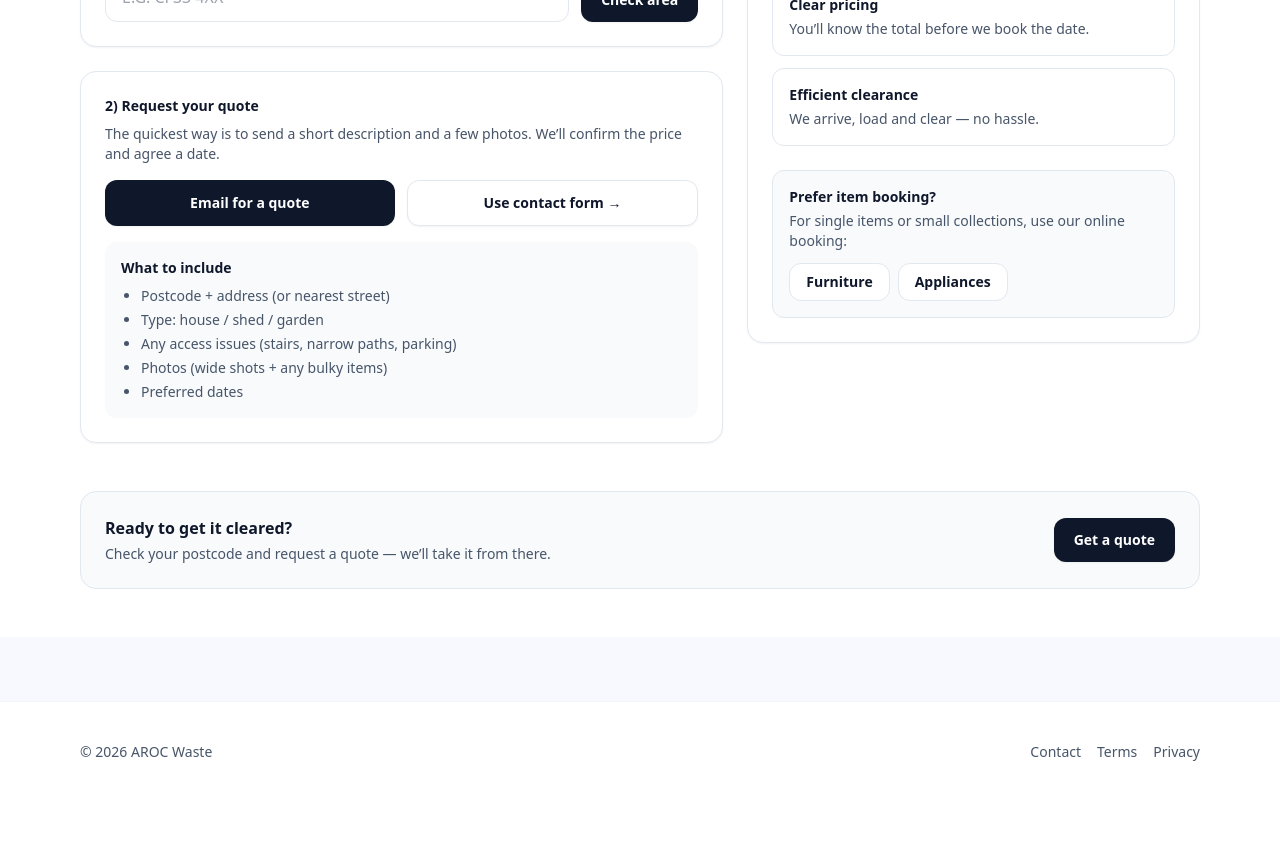
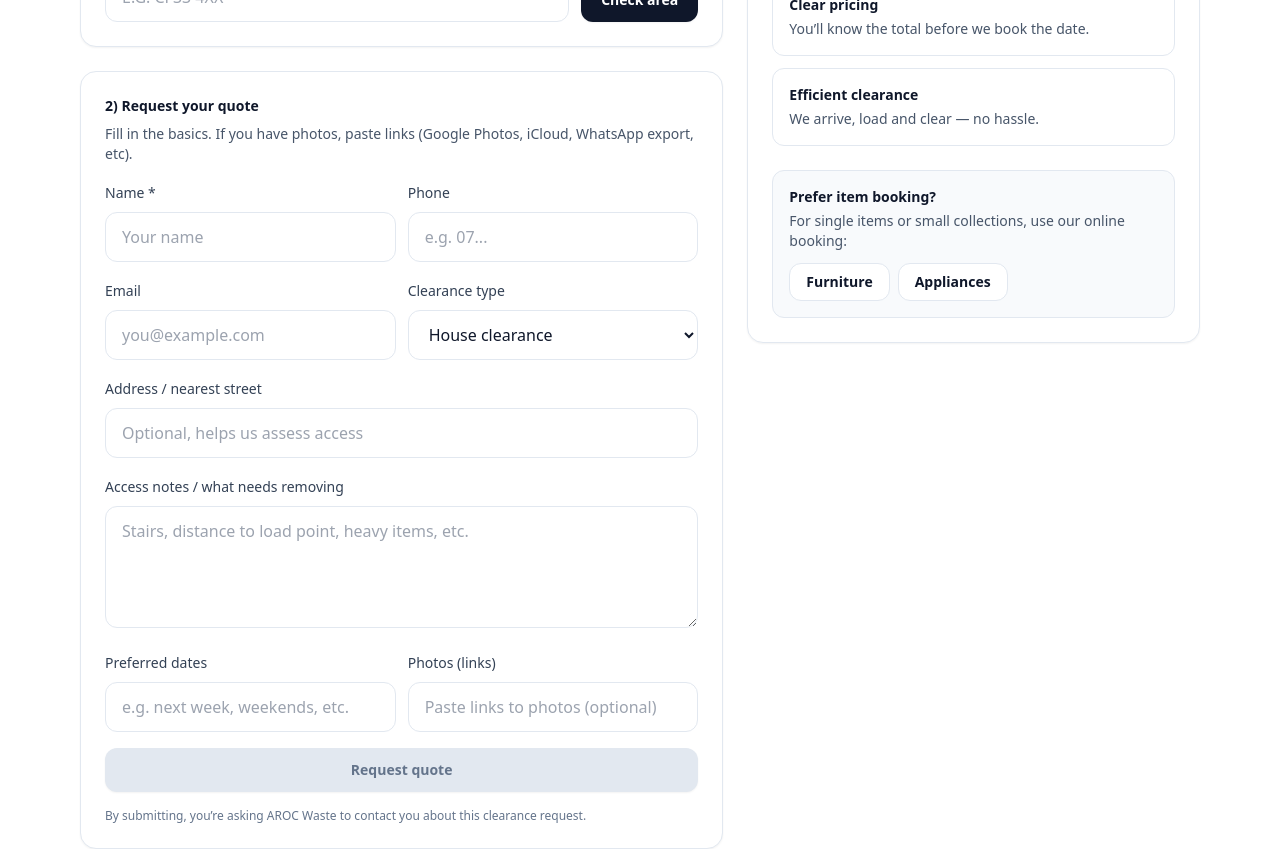
Before and after one commit to othomas555/arocwaste, a Next.js app: page /clearances in a window 1280 px wide. Shown: the part 1420-2269 px from the top of the page. Before the commit the page ends 2222 px from the top, so only its background shows below. Built offline with nearby package versions, Linux system fonts and the light colour scheme.

Commit message:
Update clearances.js

```diff
--- a/pages/clearances.js
+++ b/pages/clearances.js
@@ -35,6 +35,19 @@ function formatYMDToUK(ymd) {
   }
 }
 
+async function submitClearanceQuote(payload) {
+  const res = await fetch("/api/public/clearance-quote", {
+    method: "POST",
+    headers: { "Content-Type": "application/json" },
+    body: JSON.stringify(payload || {}),
+  });
+  const json = await res.json().catch(() => ({}));
+  if (!res.ok) {
+    return { error: json?.error || "Quote request failed" };
+  }
+  return json;
+}
+
 export default function ClearancesPage() {
   const [postcode, setPostcode] = useState("");
   const [checked, setChecked] = useState(false);
@@ -43,9 +56,22 @@ export default function ClearancesPage() {
   const [routeResult, setRouteResult] = useState(null);
   const [routeError, setRouteError] = useState("");
 
+  // Quote form fields
+  const [name, setName] = useState("");
+  const [email, setEmail] = useState("");
+  const [phone, setPhone] = useState("");
+  const [clearanceType, setClearanceType] = useState("House clearance");
+  const [address, setAddress] = useState("");
+  const [accessNotes, setAccessNotes] = useState("");
+  const [preferredDates, setPreferredDates] = useState("");
+  const [photosLinks, setPhotosLinks] = useState("");
+
+  const [submitting, setSubmitting] = useState(false);
+  const [submitError, setSubmitError] = useState("");
+  const [submitOk, setSubmitOk] = useState(null);
+
   const route = useMemo(() => {
     if (!checked) return null;
-    // Keep the same shape the old code expected: { day, area, slot?, next_date? }
     const def = routeResult?.default;
     if (!def) return null;
     return {
@@ -60,20 +86,12 @@ export default function ClearancesPage() {
   const notCovered = checked && !loadingRoute && !route && !routeError;
   const hasError = checked && !loadingRoute && !!routeError;
 
-  const mailto = useMemo(() => {
-    // You can change this to your preferred quote inbox
-    const to = "hello@arocwaste.co.uk";
-    const subject = encodeURIComponent("Clearance quote request");
-    const body = encodeURIComponent(
-      `Hi AROC Waste,\n\nI'd like a quote for a clearance.\n\nPostcode: ${postcode || ""}\nType: (house / shed / garden / other)\nAccess notes:\nPreferred dates:\n\nThanks,\n`
-    );
-    return `mailto:${to}?subject=${subject}&body=${body}`;
-  }, [postcode]);
-
   async function onCheckArea() {
     setChecked(true);
     setRouteError("");
     setRouteResult(null);
+    setSubmitOk(null);
+    setSubmitError("");
 
     const pc = normalizePostcode(postcode);
     if (!pc) {
@@ -102,9 +120,61 @@ export default function ClearancesPage() {
     if (!route) return "";
     const next = route.next_date ? formatYMDToUK(route.next_date) : "";
     if (next) return next;
-    // Fallback if next_date missing
     return route.day || "";
   }, [route]);
+
+  const canSubmit = useMemo(() => {
+    // Minimal gating: require postcode + name. (We can tighten later.)
+    const pc = normalizePostcode(postcode);
+    return !!pc && !!String(name || "").trim();
+  }, [postcode, name]);
+
+  async function onSubmitQuote(e) {
+    e.preventDefault();
+    setSubmitting(true);
+    setSubmitError("");
+    setSubmitOk(null);
+
+    const pc = normalizePostcode(postcode);
+    if (!pc) {
+      setSubmitting(false);
+      setSubmitError("Enter a postcode");
+      return;
+    }
+    if (!String(name || "").trim()) {
+      setSubmitting(false);
+      setSubmitError("Enter your name");
+      return;
+    }
+
+    const payload = {
+      postcode: pc,
+      route: routeResult, // includes in_area + default with next_date
+      name: String(name || "").trim(),
+      email: String(email || "").trim(),
+      phone: String(phone || "").trim(),
+      clearance_type: String(clearanceType || "").trim(),
+      address: String(address || "").trim(),
+      access_notes: String(accessNotes || "").trim(),
+      preferred_dates: String(preferredDates || "").trim(),
+      photos_links: String(photosLinks || "").trim(),
+    };
+
+    try {
+      const out = await submitClearanceQuote(payload);
+      if (out?.error) {
+        setSubmitError(out.error);
+      } else if (out?.ok) {
+        setSubmitOk(out);
+      } else {
+        setSubmitError("Quote request failed");
+      }
+    } catch (err) {
+      setSubmitError("Quote request failed");
+    } finally {
+      setSubmitting(false);
+    }
+  }
 
   return (
     <Layout
@@ -260,8 +330,7 @@ export default function ClearancesPage() {
               <div className="lg:col-span-7">
                 <h2 className="text-2xl font-semibold text-slate-900">Get a clearance quote</h2>
                 <p className="mt-2 text-slate-600">
-                  Start by checking your postcode. If we cover your area, request a quote and we’ll
-                  arrange an assessment (or you can send photos).
+                  Start by checking your postcode, then send a quick request and we’ll come back with a quote.
                 </p>
 
                 <div className="mt-6 rounded-2xl border border-slate-200 bg-white p-6 shadow-sm">
@@ -277,6 +346,8 @@ export default function ClearancesPage() {
                           setChecked(false);
                           setRouteResult(null);
                           setRouteError("");
+                          setSubmitOk(null);
+                          setSubmitError("");
                         }}
                         className="mt-2 w-full rounded-xl border border-slate-200 bg-white px-4 py-3 uppercase outline-none focus:border-slate-900"
                         placeholder="e.g. CF33 4XX"
@@ -316,7 +387,7 @@ export default function ClearancesPage() {
                     <div className="mt-4 rounded-xl border border-rose-200 bg-rose-50 p-4 text-sm text-rose-900">
                       Sorry — we don’t cover that postcode yet.
                       <div className="mt-2 text-rose-800/80">
-                        You can still contact us and we’ll advise if we can help.
+                        You can still request a quote and we’ll confirm if we can help.
                       </div>
                     </div>
                   )}
@@ -325,35 +396,133 @@ export default function ClearancesPage() {
                 <div className="mt-6 rounded-2xl border border-slate-200 bg-white p-6 shadow-sm">
                   <div className="text-sm font-semibold text-slate-900">2) Request your quote</div>
                   <p className="mt-2 text-sm text-slate-600">
-                    The quickest way is to send a short description and a few photos. We’ll confirm
-                    the price and agree a date.
+                    Fill in the basics. If you have photos, paste links (Google Photos, iCloud, WhatsApp export, etc).
                   </p>
 
-                  <div className="mt-4 flex flex-col gap-3 sm:flex-row">
-                    <a
-                      href={mailto}
-                      className="inline-flex flex-1 items-center justify-center rounded-xl bg-slate-900 px-5 py-3 text-sm font-semibold text-white shadow-sm transition hover:bg-slate-800"
+                  <form onSubmit={onSubmitQuote} className="mt-4 space-y-4">
+                    <div className="grid gap-3 sm:grid-cols-2">
+                      <div>
+                        <label className="text-sm font-medium text-slate-700">Name *</label>
+                        <input
+                          value={name}
+                          onChange={(e) => setName(e.target.value)}
+                          className="mt-2 w-full rounded-xl border border-slate-200 bg-white px-4 py-3 outline-none focus:border-slate-900"
+                          placeholder="Your name"
+                        />
+                      </div>
+                      <div>
+                        <label className="text-sm font-medium text-slate-700">Phone</label>
+                        <input
+                          value={phone}
+                          onChange={(e) => setPhone(e.target.value)}
+                          className="mt-2 w-full rounded-xl border border-slate-200 bg-white px-4 py-3 outline-none focus:border-slate-900"
+                          placeholder="e.g. 07..."
+                        />
+                      </div>
+                    </div>
+
+                    <div className="grid gap-3 sm:grid-cols-2">
+                      <div>
+                        <label className="text-sm font-medium text-slate-700">Email</label>
+                        <input
+                          value={email}
+                          onChange={(e) => setEmail(e.target.value)}
+                          className="mt-2 w-full rounded-xl border border-slate-200 bg-white px-4 py-3 outline-none focus:border-slate-900"
+                          placeholder="you@example.com"
+                        />
+                      </div>
+                      <div>
+                        <label className="text-sm font-medium text-slate-700">Clearance type</label>
+                        <select
+                          value={clearanceType}
+                          onChange={(e) => setClearanceType(e.target.value)}
+                          className="mt-2 w-full rounded-xl border border-slate-200 bg-white px-4 py-3 outline-none focus:border-slate-900"
+                        >
+                          <option>House clearance</option>
+                          <option>Shed / garage clearance</option>
+                          <option>Garden clearance</option>
+                          <option>Mixed / other</option>
+                        </select>
+                      </div>
+                    </div>
+
+                    <div>
+                      <label className="text-sm font-medium text-slate-700">Address / nearest street</label>
+                      <input
+                        value={address}
+                        onChange={(e) => setAddress(e.target.value)}
+                        className="mt-2 w-full rounded-xl border border-slate-200 bg-white px-4 py-3 outline-none focus:border-slate-900"
+                        placeholder="Optional, helps us assess access"
+                      />
+                    </div>
+
+                    <div>
+                      <label className="text-sm font-medium text-slate-700">Access notes / what needs removing</label>
+                      <textarea
+                        value={accessNotes}
+                        onChange={(e) => setAccessNotes(e.target.value)}
+                        className="mt-2 w-full rounded-xl border border-slate-200 bg-white px-4 py-3 outline-none focus:border-slate-900"
+                        rows={4}
+                        placeholder="Stairs, distance to load point, heavy items, etc."
+                      />
+                    </div>
+
+                    <div className="grid gap-3 sm:grid-cols-2">
+                      <div>
+                        <label className="text-sm font-medium text-slate-700">Preferred dates</label>
+                        <input
+                          value={preferredDates}
+                          onChange={(e) => setPreferredDates(e.target.value)}
+                          className="mt-2 w-full rounded-xl border border-slate-200 bg-white px-4 py-3 outline-none focus:border-slate-900"
+                          placeholder="e.g. next week, weekends, etc."
+                        />
+                      </div>
+                      <div>
+                        <label className="text-sm font-medium text-slate-700">Photos (links)</label>
+                        <input
+                          value={photosLinks}
+                          onChange={(e) => setPhotosLinks(e.target.value)}
+                          className="mt-2 w-full rounded-xl border border-slate-200 bg-white px-4 py-3 outline-none focus:border-slate-900"
+                          placeholder="Paste links to photos (optional)"
+                        />
+                      </div>
+                    </div>
+
+                    {submitError ? (
+                      <div className="rounded-xl border border-rose-200 bg-rose-50 p-4 text-sm text-rose-900">
+                        {submitError}
+                      </div>
+                    ) : null}
+
+                    {submitOk ? (
+                      <div className="rounded-xl border border-emerald-200 bg-emerald-50 p-4 text-sm text-emerald-900">
+                        ✅ Quote request sent. Reference:{" "}
+                        <span className="font-semibold">{submitOk.quote_id}</span>
+                        {submitOk?.email?.skipped ? (
+                          <div className="mt-2 text-emerald-900/80">
+                            (Stored in system — email not sent: {submitOk.email.reason || "email skipped"})
+                          </div>
+                        ) : null}
+                      </div>
+                    ) : null}
+
+                    <button
+                      type="submit"
+                      disabled={submitting || !canSubmit}
+                      className={[
+                        "inline-flex w-full items-center justify-center rounded-xl px-5 py-3 text-sm font-semibold shadow-sm transition",
+                        submitting || !canSubmit
+                          ? "bg-slate-200 text-slate-500"
+                          : "bg-slate-900 text-white hover:bg-slate-800",
+                      ].join(" ")}
                     >
-                      Email for a quote
-                    </a>
-                    <Link
-                      href="/contact"
-                      className="inline-flex flex-1 items-center justify-center rounded-xl border border-slate-200 bg-white px-5 py-3 text-sm font-semibold text-slate-900 shadow-sm transition hover:bg-slate-50"
-                    >
-                      Use contact form →
-                    </Link>
-                  </div>
+                      {submitting ? "Sending…" : "Request quote"}
+                    </button>
 
-                  <div className="mt-4 rounded-xl bg-slate-50 p-4 text-sm text-slate-700">
-                    <div className="font-semibold text-slate-900">What to include</div>
-                    <ul className="mt-2 list-disc pl-5 space-y-1 text-slate-600">
-                      <li>Postcode + address (or nearest street)</li>
-                      <li>Type: house / shed / garden</li>
-                      <li>Any access issues (stairs, narrow paths, parking)</li>
-                      <li>Photos (wide shots + any bulky items)</li>
-                      <li>Preferred dates</li>
-                    </ul>
-                  </div>
+                    <div className="text-xs text-slate-500">
+                      By submitting, you’re asking AROC Waste to contact you about this clearance request.
+                    </div>
+                  </form>
                 </div>
               </div>
 
```
